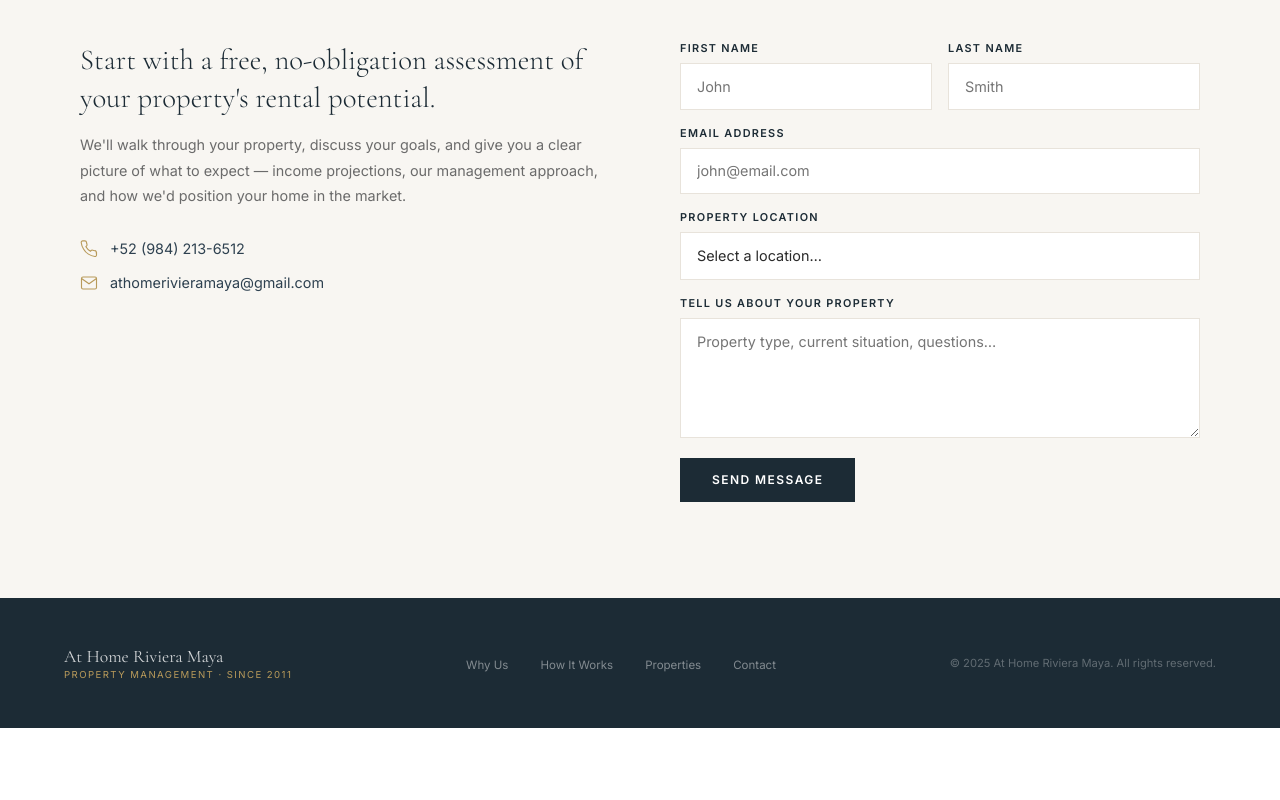
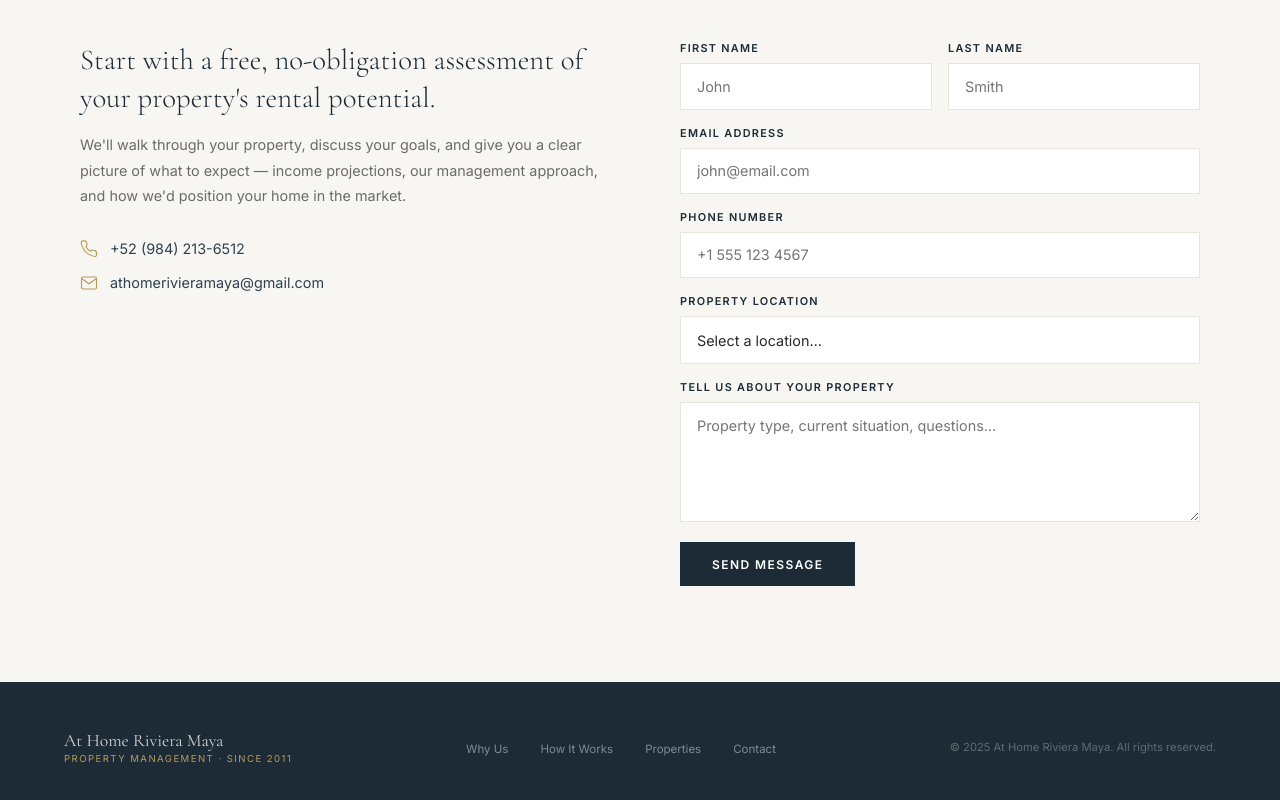
Before and after one commit to athomeproperties/athomerivieramaya, a plain HTML site: page index.html in a window 1280 px wide. Shown: the part 5712-6512 px from the top of the page. Before the commit the page ends 6440 px from the top, so only its background shows below. Drawn offline with nearby package versions, Linux system fonts and the light colour scheme.

Commit message:
Add files via upload

```diff
--- a/index.html
+++ b/index.html
@@ -504,12 +504,16 @@
             </div>
             <div class="form-field">
               <label for="lname" data-en="Last Name" data-es="Apellido">Last Name</label>
-              <input type="text" id="lname" name="lname" data-placeholder-en="Smith" data-placeholder-es="García" placeholder="Smith" />
+              <input type="text" id="lname" name="lname" data-placeholder-en="Smith" data-placeholder-es="García" placeholder="Smith" required />
             </div>
           </div>
           <div class="form-field">
             <label for="email" data-en="Email Address" data-es="Correo Electrónico">Email Address</label>
             <input type="email" id="email" name="email" data-placeholder-en="john@email.com" data-placeholder-es="juan@correo.com" placeholder="john@email.com" required />
+          </div>
+          <div class="form-field">
+            <label for="phone" data-en="Phone Number" data-es="Teléfono">Phone Number</label>
+            <input type="tel" id="phone" name="phone" data-placeholder-en="+1 555 123 4567" data-placeholder-es="+52 984 123 4567" placeholder="+1 555 123 4567" autocomplete="tel" minlength="7" required />
           </div>
           <div class="form-field">
             <label for="location" data-en="Property Location" data-es="Ubicación de la Propiedad">Property Location</label>
```
